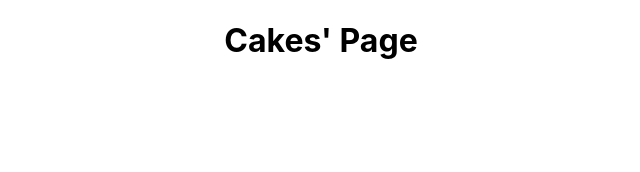
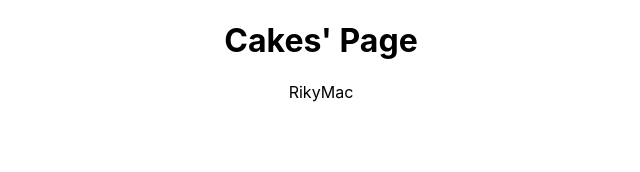
Before and after one commit to ingRicardo/cakespage, a React (Create React App) app: page / in a window 1280 px wide. Shown: the top 172 px of the page, without its empty margins (319-959 px from the left). Built offline with nearby package versions, Linux system fonts and the light colour scheme.

Commit message:
add subtitle

```diff
--- a/src/App.js
+++ b/src/App.js
@@ -4,6 +4,7 @@ function App() {
   return (
     <div className="App">
      <h1>Cakes' Page</h1>
+     <p>RikyMac</p>
     </div>
   );
 }
```
